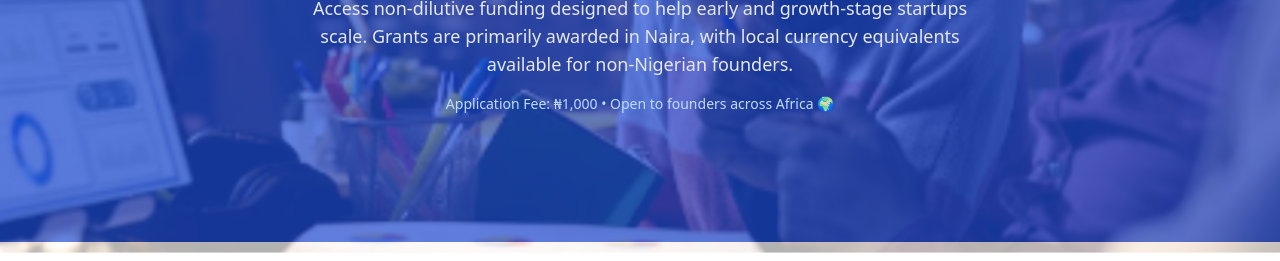
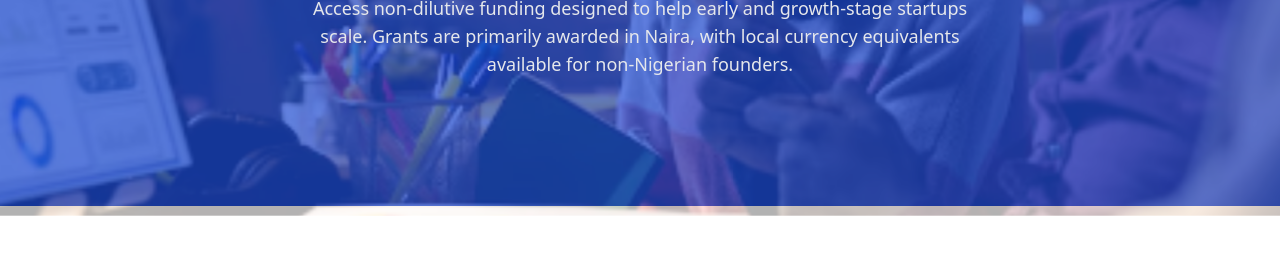
Before and after one commit to otisdonald/FSI, a plain HTML site: page frontend/grants.html in a window 1280 px wide. Shown: the part 266-527 px from the top of the page. Drawn offline with nearby package versions, Linux system fonts and the light colour scheme.

Commit message:
Update grants.html

```diff
--- a/frontend/grants.html
+++ b/frontend/grants.html
@@ -54,9 +54,6 @@ class="fixed top-0 right-0 h-full w-72 bg-white shadow-xl transform translate-x-
     <p class="mt-6 max-w-2xl mx-auto text-lg text-gray-200">
       Access non-dilutive funding designed to help early and growth-stage startups scale.
       Grants are primarily awarded in Naira, with local currency equivalents available for non-Nigerian founders.
-    </p>
-    <p class="mt-4 text-blue-200 text-sm">
-      Application Fee: ₦1,000 • Open to founders across Africa 🌍
     </p>
   </div>
 </section>
```
